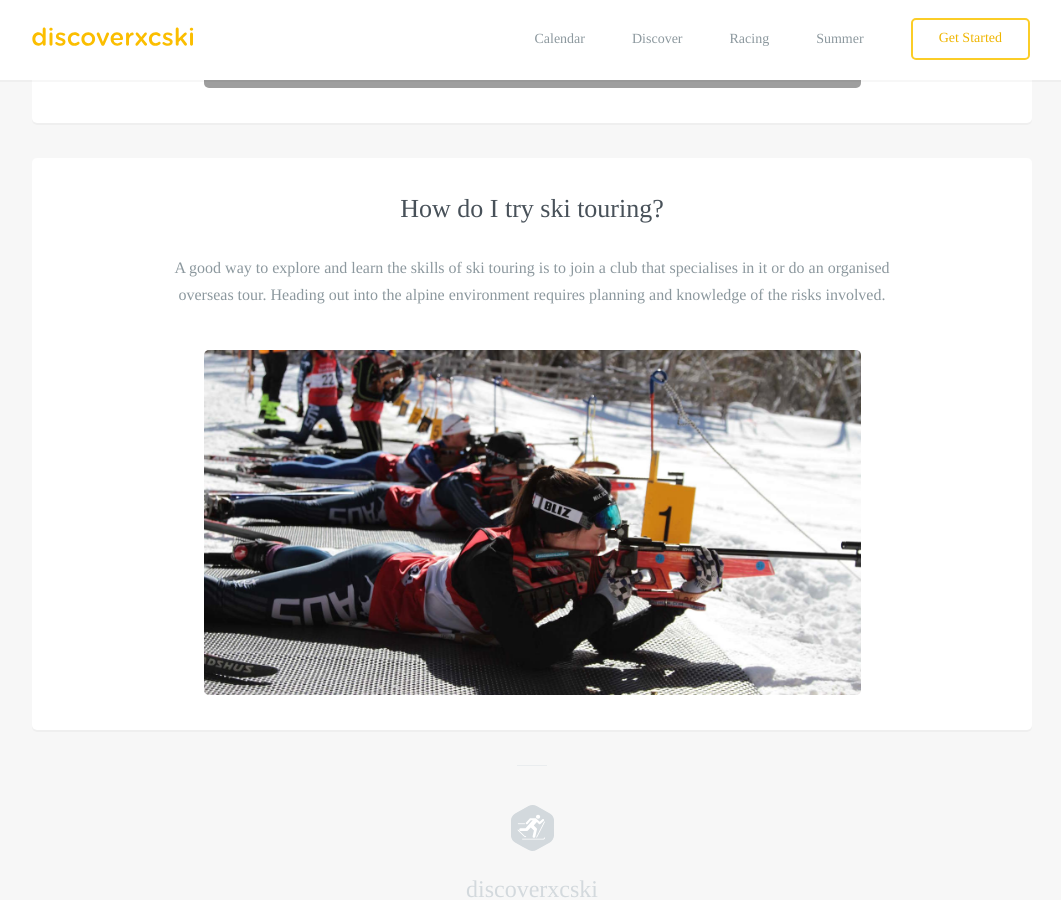
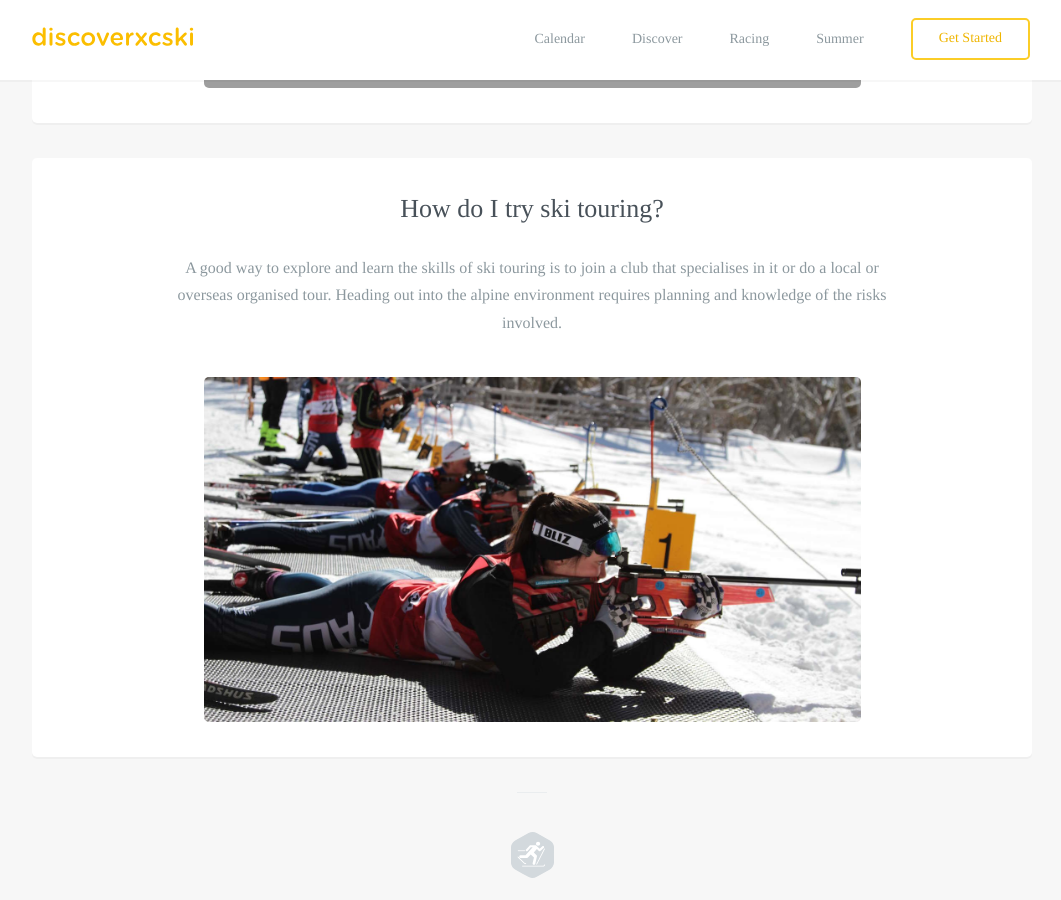
Before and after one commit to robcatto/robcatto.github.io, a Jekyll site: the page built from discoverxc/ski-touring/index.html, in a window 1280 px wide and 900 px high, scrolled down 779 px. Shown: the whole window, without its empty margins (108-1169 px from the left). Built offline with Jekyll 4.4.1, drawn with Linux system fonts in a browser that asks for light colours; some web fonts are replaced; Markdown is read by kramdown in place of the engine named in the settings.

Commit message:
Update index.html

```diff
--- a/discoverxc/ski-touring/index.html
+++ b/discoverxc/ski-touring/index.html
@@ -61,7 +61,7 @@ layout: default
 
                 <section class="mobile_section">
                     <h3>How do I try ski touring?</h3>
-                    <p>A good way to explore and learn the skills of ski touring is to join a club that specialises in it or do an organised overseas tour. Heading out into the alpine environment requires planning and knowledge of the risks involved.
+                    <p>A good way to explore and learn the skills of ski touring is to join a club that specialises in it or do a local or overseas organised tour. Heading out into the alpine environment requires planning and knowledge of the risks involved.
                     </p>
                     <div class="one">
                 <div class="onelarge centered" style="
```
